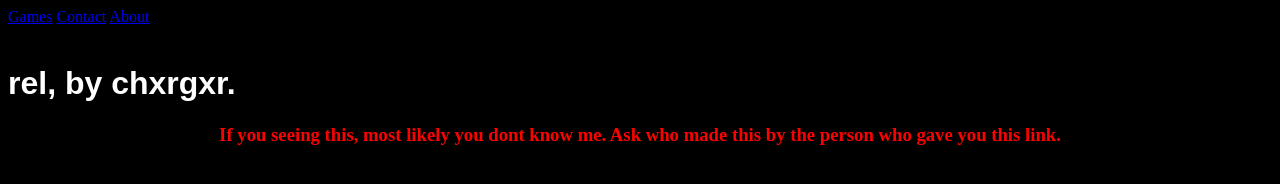
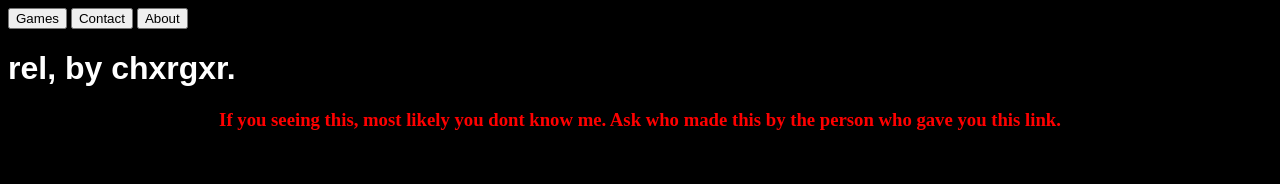
Before and after one commit to Chxrgxr/sign, a plain HTML site: page index.html in a window 1280 px wide. Drawn offline with Linux system fonts and the light colour scheme.

Commit message:
Update index.html

```diff
--- a/index.html
+++ b/index.html
@@ -5,14 +5,9 @@
 <meta name="viewport" content="width=device-width, initial-scale=1.0">
   <title> rel? by chxrgxr </title>
 
-  <div class="topnavBTN">
-  <ui>
-  <a href="nowaybro">Games</a>
-  <a href="contact"> Contact</a>
-  <a href="about">About</a>
-  </ui>
-  </div>
-
+<button class="topnavBTN"> Games</button>
+<button class="topnavBTN"> Contact</button>
+<button class="topnavBTN"> About</button>
   <br>
 
   <h1 style="color: white; font-family: sans-serif;"> rel, by chxrgxr.</h1>
```
